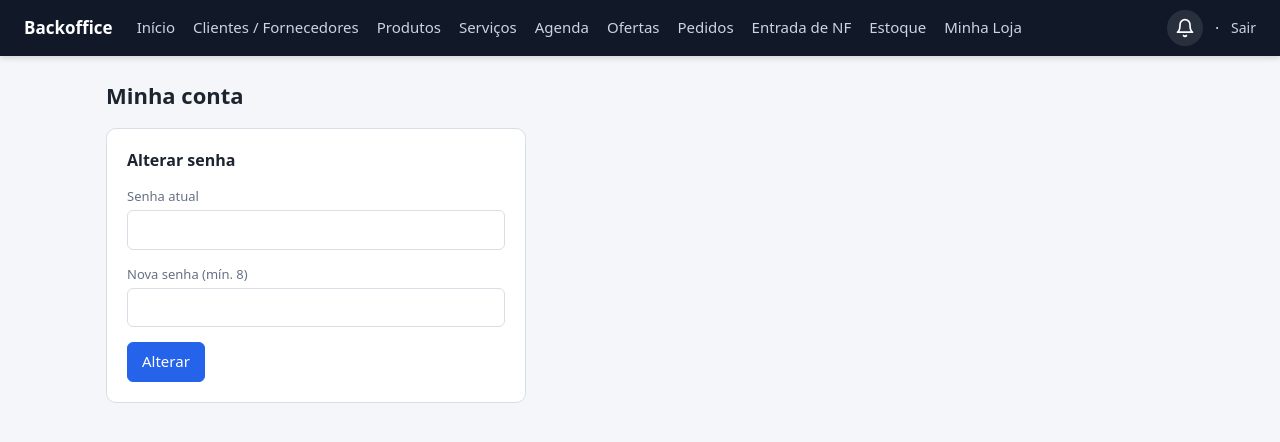
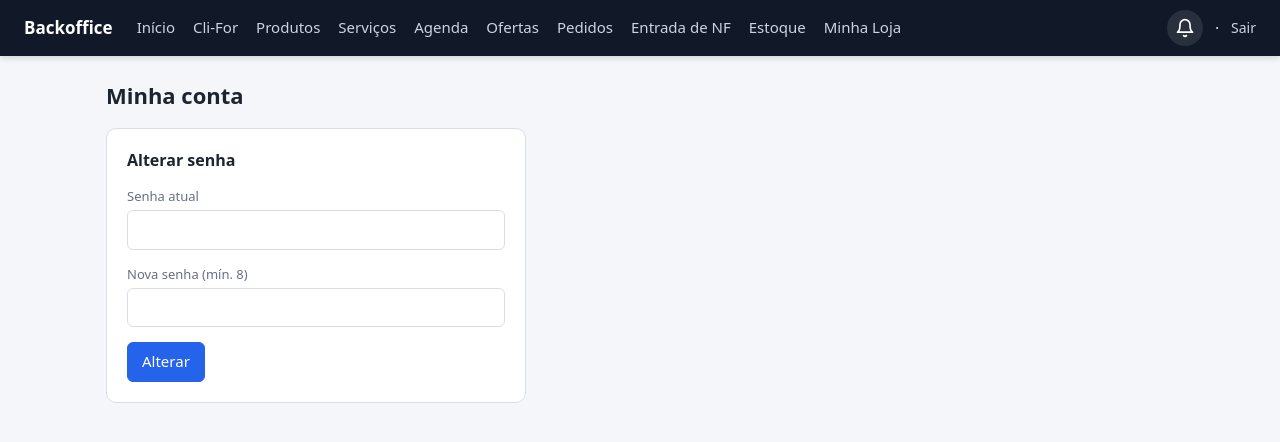
Before and after one commit to vanderlucioevaristo/backoffice, an Astro site: page /conta in a window 1280 px wide. Built offline with nearby package versions, Linux system fonts and the light colour scheme; Astro itself is replaced by a stand-in of ours; no server answers.

Commit message:
Ajuste menus

```diff
--- a/src/layouts/Layout.astro
+++ b/src/layouts/Layout.astro
@@ -103,7 +103,7 @@ if (!bare && user) {
           <strong class="brand">Backoffice</strong>
           <nav>
             <a href="/" class={active === 'home' ? 'on' : ''}>Início</a>
-            <a href="/clientes" class={active === 'clientes' ? 'on' : ''}>Clientes / Fornecedores</a>
+            <a href="/clientes" class={active === 'clientes' ? 'on' : ''}>Cli-For</a>
             <a href="/produtos" class={active === 'produtos' ? 'on' : ''}>Produtos</a>
             <a href="/servicos" class={active === 'servicos' ? 'on' : ''}>Serviços</a>
             <a href="/agendamentos" class={active === 'agendamentos' ? 'on' : ''}>Agenda</a>
```
